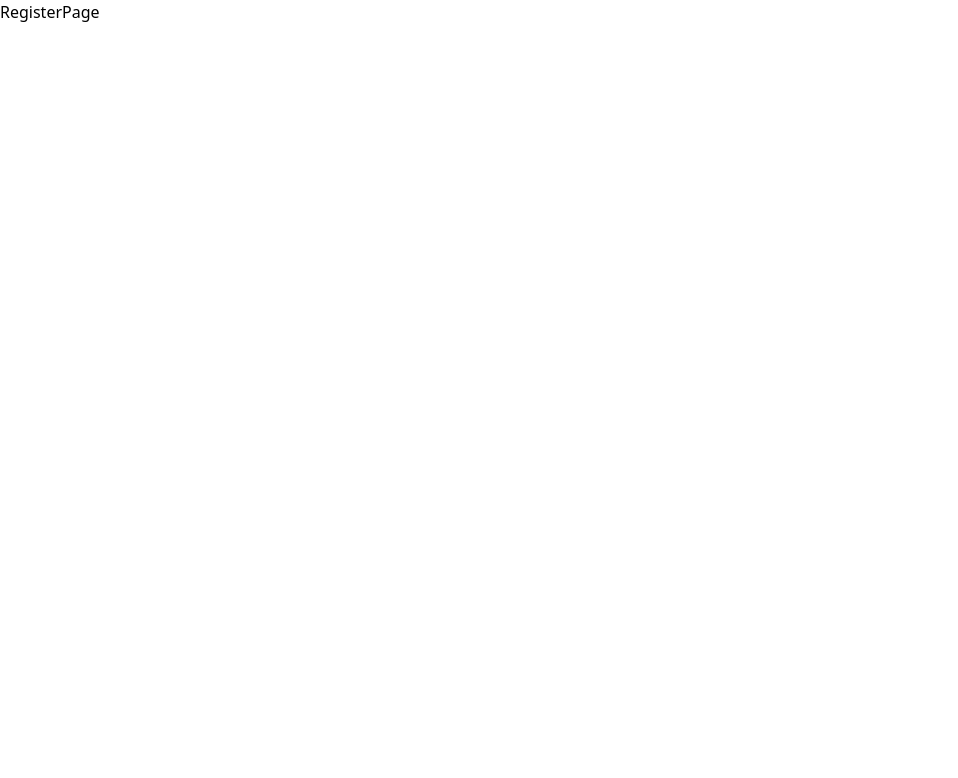
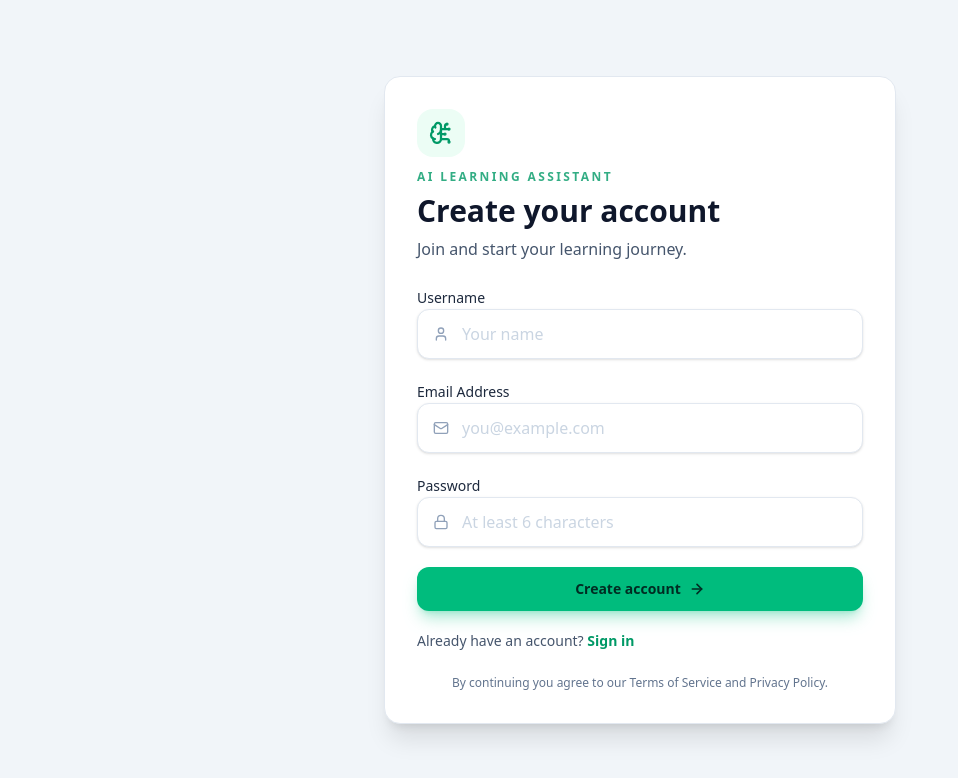
Before and after one commit to rongweiji/ai-learning-asistant, a React (Vite) app: page /register in a window 1280 px wide. Shown: the top 778 px of the page, without its empty margins (0-958 px from the left). Built offline with nearby package versions, Linux system fonts and the light colour scheme.

Commit message:
feat: implement registration page with form validation and error handling

```diff
--- a/src/pages/Auth/RegisterPage.jsx
+++ b/src/pages/Auth/RegisterPage.jsx
@@ -1,8 +1,158 @@
-import React from 'react'
+import React, { useState } from 'react'
+import { Link, useNavigate } from 'react-router-dom'
+import authService from '../../services/authService.js'
+import { BrainCircuit, Mail, Lock, User, ArrowRight } from 'lucide-react'
+import toast from 'react-hot-toast'
 
 const RegisterPage = () => {
+  const [username, setUsername] = useState('');
+  const [email, setEmail] = useState('');
+  const [password, setPassword] = useState('');
+  const [error, setError] = useState("");
+  const [loading, setLoading] = useState(false);
+  const [focusedField, setFocusedField] = useState(null);
+
+  const navigate = useNavigate();
+
+  const handleSubmit = async (e) => {
+    e.preventDefault();
+
+    if (password.length < 6) {
+      setError("Password must be at least 6 characters long");
+      return;
+    }
+
+    setLoading(true);
+    setError("");
+
+    try {
+      await authService.register(username, email, password);
+      toast.success("Account created! Please sign in.");
+      navigate("/login");
+    } catch (error) {
+      setError(error.message || "Register failed, please try again.");
+      toast.error(error.message || "Failed to register");
+    } finally {
+      setLoading(false);
+    }
+  };
+
   return (
-    <div>RegisterPage</div>
+    <div className="min-h-screen bg-slate-100 text-slate-900 flex items-center justify-center px-4 py-12">
+      <div className="w-full max-w-lg">
+        <form onSubmit={handleSubmit} className="rounded-2xl border border-slate-200 bg-white p-8 shadow-xl space-y-6">
+          {/* Header inside the card */}
+          <div className="flex flex-col items-start gap-3">
+            <div className="inline-flex h-12 w-12 items-center justify-center rounded-2xl bg-emerald-50 text-emerald-600">
+              <BrainCircuit className="h-6 w-6" strokeWidth={2.25} />
+            </div>
+            <div className="space-y-2">
+              <p className="text-xs font-semibold uppercase tracking-[0.2em] text-emerald-600/80">AI Learning Assistant</p>
+              <h1 className="text-3xl font-semibold">Create your account</h1>
+              <p className="text-slate-600">Join and start your learning journey.</p>
+            </div>
+          </div>
+
+          {/* Form fields */}
+          <div className="space-y-5">
+            <div className="space-y-2">
+              <label className="text-sm font-medium text-slate-800">Username</label>
+              <div className="relative">
+                <div className={`absolute inset-y-0 left-0 flex pl-4 items-center pointer-events-none transition-colors duration-200 ${focusedField === 'username' ? 'text-emerald-500' : 'text-slate-400'}`}>
+                  <User className="h-4 w-4" strokeWidth={2} />
+                </div>
+                <input
+                  type="text"
+                  className={`w-full rounded-xl border bg-white pl-11 pr-4 py-3 text-slate-900 placeholder:text-slate-300 shadow-sm transition focus:border-emerald-500 focus:outline-none focus:ring-2 focus:ring-emerald-500/30 ${focusedField === 'username' ? 'border-emerald-500/60' : 'border-slate-200'}`}
+                  placeholder="Your name"
+                  value={username}
+                  onChange={(e) => setUsername(e.target.value)}
+                  onFocus={() => setFocusedField('username')}
+                  onBlur={() => setFocusedField(null)}
+                  autoComplete="username"
+                />
+              </div>
+            </div>
+
+            <div className="space-y-2">
+              <label className="text-sm font-medium text-slate-800">Email Address</label>
+              <div className="relative">
+                <div className={`absolute inset-y-0 left-0 flex pl-4 items-center pointer-events-none transition-colors duration-200 ${focusedField === 'email' ? 'text-emerald-500' : 'text-slate-400'}`}>
+                  <Mail className="h-4 w-4" strokeWidth={2} />
+                </div>
+                <input
+                  type="email"
+                  className={`w-full rounded-xl border bg-white pl-11 pr-4 py-3 text-slate-900 placeholder:text-slate-300 shadow-sm transition focus:border-emerald-500 focus:outline-none focus:ring-2 focus:ring-emerald-500/30 ${focusedField === 'email' ? 'border-emerald-500/60' : 'border-slate-200'}`}
+                  placeholder="you@example.com"
+                  value={email}
+                  onChange={(e) => setEmail(e.target.value)}
+                  onFocus={() => setFocusedField('email')}
+                  onBlur={() => setFocusedField(null)}
+                  autoComplete="email"
+                />
+              </div>
+            </div>
+
+            <div className="space-y-2">
+              <label className="text-sm font-medium text-slate-800">Password</label>
+              <div className="relative">
+                <div className={`absolute inset-y-0 left-0 flex pl-4 items-center pointer-events-none transition-colors duration-200 ${focusedField === 'password' ? 'text-emerald-500' : 'text-slate-400'}`}>
+                  <Lock className="h-4 w-4" strokeWidth={2} />
+                </div>
+                <input
+                  type="password"
+                  className={`w-full rounded-xl border bg-white pl-11 pr-4 py-3 text-slate-900 placeholder:text-slate-300 shadow-sm transition focus:border-emerald-500 focus:outline-none focus:ring-2 focus:ring-emerald-500/30 ${focusedField === 'password' ? 'border-emerald-500/60' : 'border-slate-200'}`}
+                  placeholder="At least 6 characters"
+                  value={password}
+                  onChange={(e) => setPassword(e.target.value)}
+                  onFocus={() => setFocusedField('password')}
+                  onBlur={() => setFocusedField(null)}
+                  autoComplete="new-password"
+                />
+              </div>
+            </div>
+
+            {/* error message */}
+            {error && (
+              <div className="rounded-xl border border-red-200 bg-red-50 px-4 py-3 text-sm text-red-700">
+                {error}
+              </div>
+            )}
+
+            {/* submit button */}
+            <button
+              type="submit"
+              disabled={loading}
+              className="group inline-flex w-full items-center justify-center gap-2 rounded-xl bg-emerald-500 px-4 py-3 text-sm font-semibold text-emerald-950 shadow-lg shadow-emerald-500/30 transition hover:bg-emerald-400 disabled:cursor-not-allowed disabled:opacity-70"
+            >
+              {loading ? (
+                <span className="flex items-center gap-2">
+                  <span className="h-4 w-4 animate-spin rounded-full border-2 border-emerald-900 border-t-transparent" />
+                  Creating...
+                </span>
+              ) : (
+                <span className="flex items-center gap-2">Create account <ArrowRight className="h-4 w-4" strokeWidth={2.5} /></span>
+              )}
+            </button>
+
+            {/* footer  */}
+            <div className="flex items-center justify-start text-sm text-slate-600">
+              <span>
+                Already have an account?{' '}
+                <Link to="/login" className="text-emerald-600 hover:text-emerald-500 font-semibold">
+                  Sign in
+                </Link>
+              </span>
+            </div>
+          </div>
+
+          <div className="text-center text-xs text-slate-500">
+            By continuing you agree to our Terms of Service and Privacy Policy.
+          </div>
+        </form>
+      </div>
+    </div>
   )
 }
+
 export default RegisterPage
```
